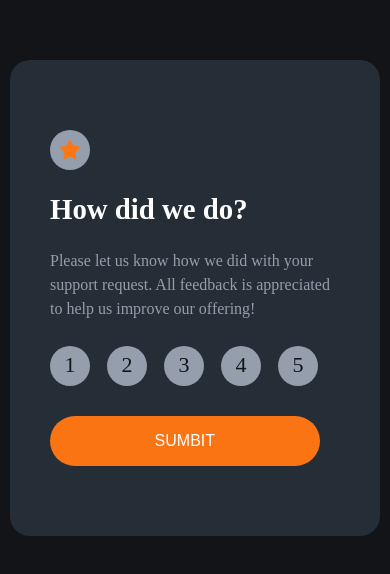
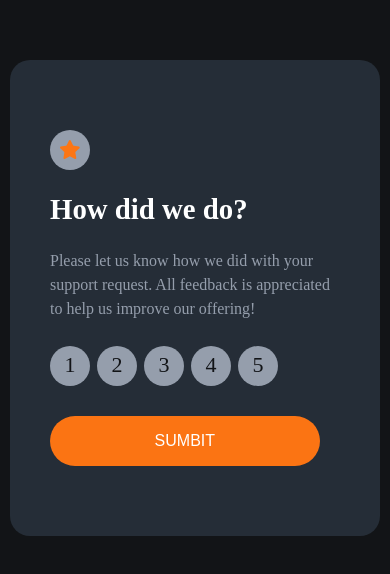
Before and after one commit to DeraJudy/rating.com, a plain HTML site: page index.html in a window 390 px wide. Shown: the part 124-698 px from the top of the page. Drawn offline with Linux system fonts and the light colour scheme.

Commit message:
Updated version
Added the responsive part

```diff
--- a/css/style.css
+++ b/css/style.css
@@ -136,3 +136,27 @@ button:hover {
 	color: var(--White);
 	text-align: center;
 }
+
+@media  (max-width: 400px){
+	.circle{
+		width: 100%;
+		height: 50px;
+		margin-top: 25px;
+		float: left;
+	}
+
+	.circle .number{
+		list-style: none;
+		width: 40px;
+		height: 40px;
+		background: var(--Light-Grey);
+		float: left;
+		border-radius: 20px;
+		margin-right: 7px;
+		text-align: center;
+		line-height: 1.7;
+		font-size: 22px;
+		cursor: pointer;
+		color: var(--Very-Dark-Blue);
+	}
+}
```
